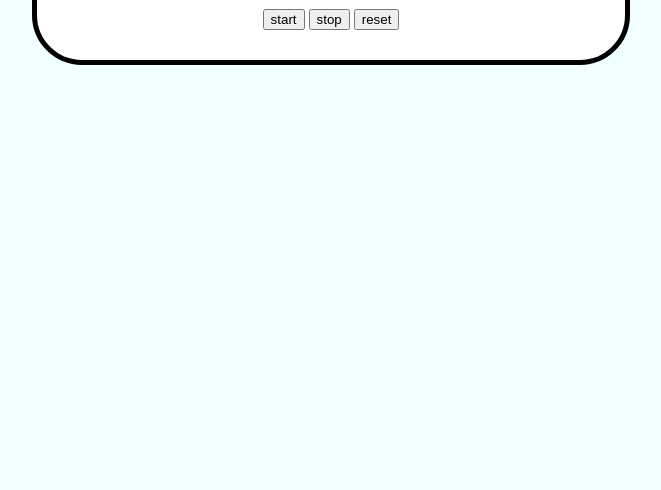
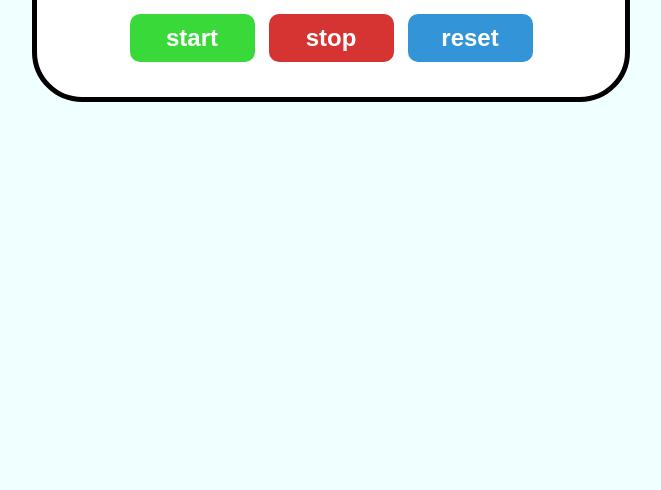
Before and after one commit to sathvik-04/Stopwatch, a plain HTML site: page stopwatch/index.html in a window 1280 px wide. Shown: the part 310-800 px from the top of the page, without its empty margins (309-970 px from the left). Drawn offline with Linux system fonts and the light colour scheme.

Commit message:
styled  the buttons in css

```diff
--- a/stopwatch/style.css
+++ b/stopwatch/style.css
@@ -27,3 +27,35 @@ text-shadow: 2px 2px 2px hsla(0, 0%, 0%, 0.75);
 margin-bottom: 25px;
 
 }
+#controls button{
+    font-size: 1.5rem;
+    font-weight: bold;
+    padding: 10px 20px;
+    margin: 5px;
+    min-width:125px;
+    border: none;
+    border-radius: 10px;
+    cursor:pointer;
+    color: white;
+    transition: background-color 0.5s ease;
+
+
+}
+#startbtn{
+    background-color: hsl(120, 68%, 54%);
+}
+#startbtn:hover{
+    background-color: hsl(120, 68%, 34%);
+}
+#stopbtn{
+    background-color: rgb(214, 51, 51);
+}
+#stopbtn:hover{
+    background-color: hsl(0, 67%, 42%);
+}
+#resetbtn{
+  background-color: hsl(204, 67%, 52%);
+}
+#resetbtn:hover{
+  background-color: hsl(204, 67%, 42%);
+}
```
